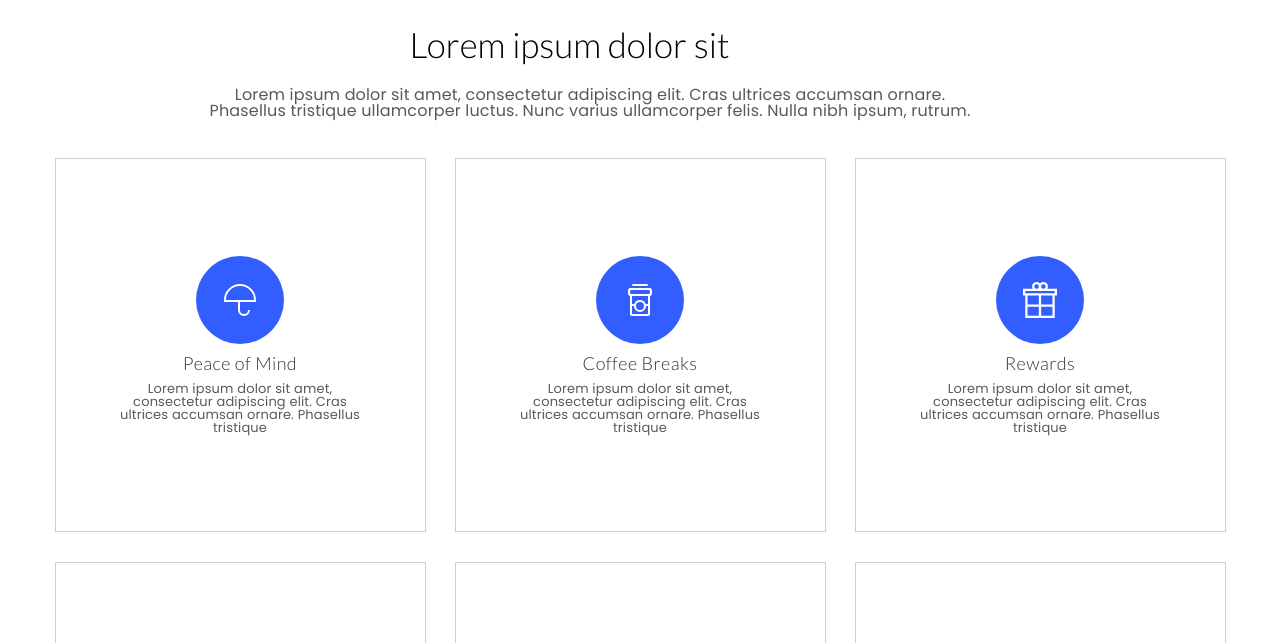
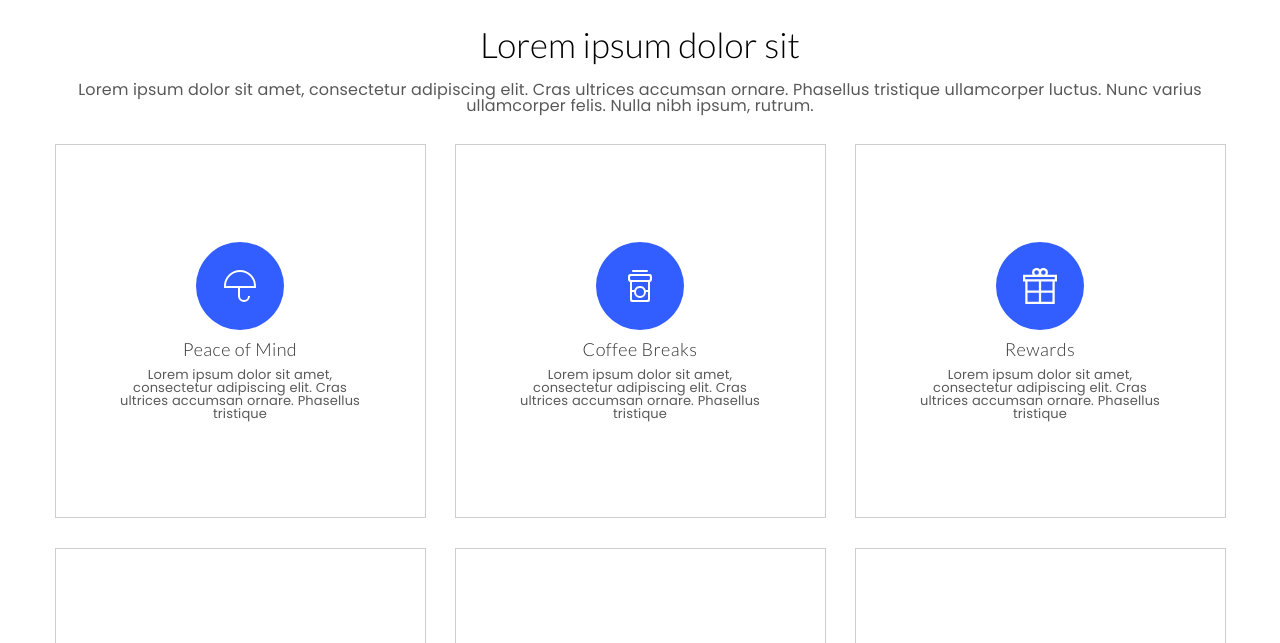
Before and after one commit to khazhomiaana/homework8-Display-flex-Fontawesome, a plain HTML site: page index.html in a window 1280 px wide. Shown: the part 1534-2177 px from the top of the page. Drawn offline with Linux system fonts and the light colour scheme.

Commit message:
add text-align: center and margins

```diff
--- a/css/style.css
+++ b/css/style.css
@@ -154,19 +154,22 @@ li {
 	font-family: 'Lato', sans-serif;
 	color: #000000;
 	margin-top: 30px;
-	width: 570px;
+	/*width: 570px;
 	height: 50px;
-	margin-left: 355px;
+	margin-left: 355px;*/
+	text-align: center;
+
 }
 
 .text-section2 {
 	font-size: 16px;
 	font-family: 'Poppins', sans-serif;
 	color: #000000;
-	margin-top: 10px;
-	width: 771px;
+	margin-top: 20px;
+	margin-bottom: 30px;
+	/*width: 771px;
 	height: 71px;
-	margin-left: 150px;
+	margin-left: 150px;*/
 	letter-spacing: 0.16px;
 	opacity: 0.65;
 	text-align: center;
@@ -211,6 +214,7 @@ li {
 	    -ms-flex-pack: justify;
 	        justify-content: space-between;
 	margin-top: 30px;
+	margin-bottom: 40px;
 
 }
 
```
